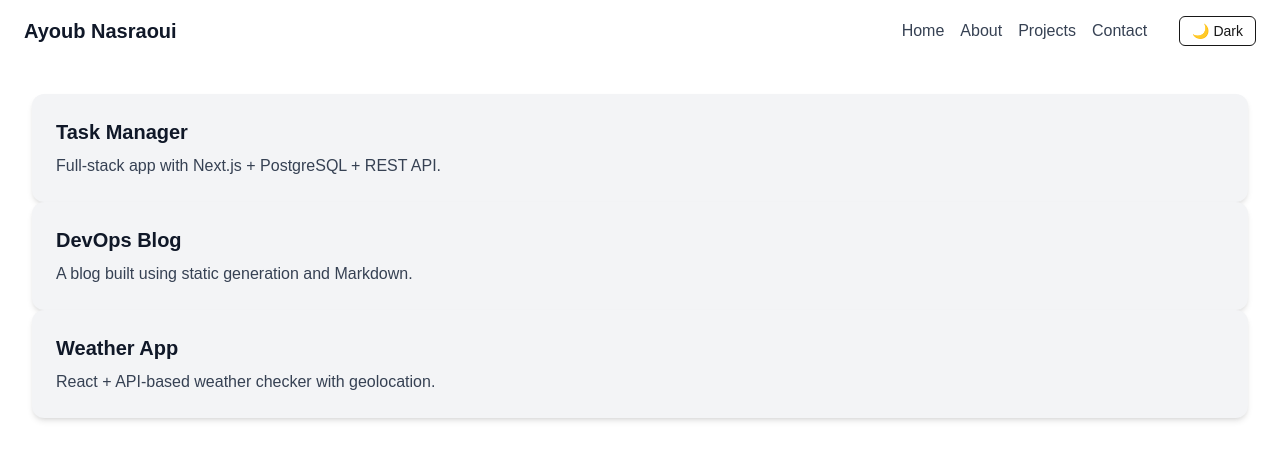
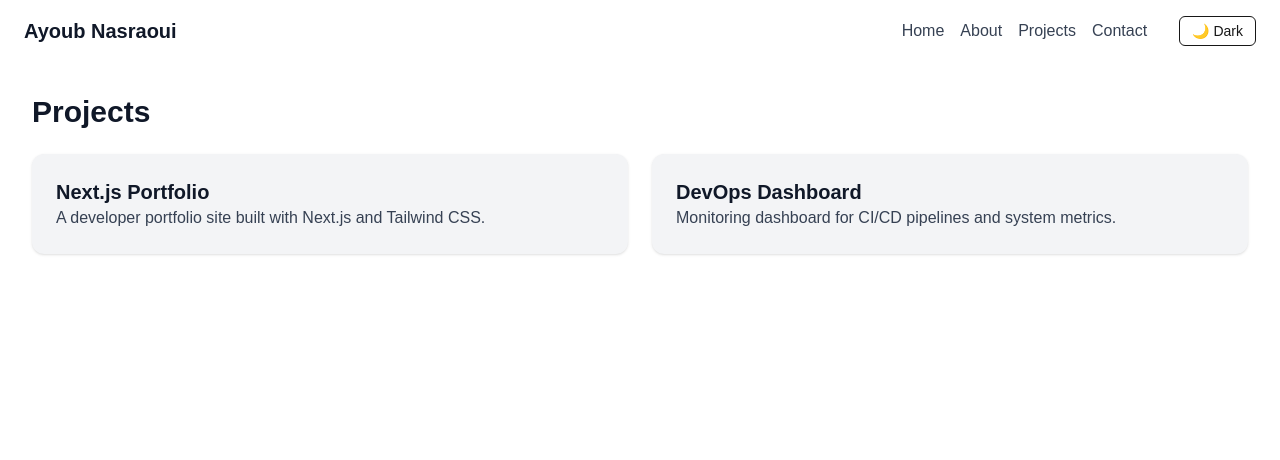
Before and after one commit to Ayoub-45/nextjs-portfolio-project, a Next.js app: page /projects in a window 1280 px wide. Shown: the top 460 px of the page. Built offline with nearby package versions, Linux system fonts and the light colour scheme.

Commit message:
Update the website

```diff
--- /dev/null
+++ b/src/data/projects.json
@@ -0,0 +1,16 @@
+[
+    {
+      "id": "1",
+      "slug": "nextjs-portfolio",
+      "title": "Next.js Portfolio",
+      "desc": "A developer portfolio site built with Next.js and Tailwind CSS.",
+      "content": "This project demonstrates how to build a modern, animated portfolio site using Next.js, Framer Motion, and Tailwind CSS. It includes dark mode, responsive design, and good SEO practices."
+    },
+    {
+      "id": "2",
+      "slug": "devops-dashboard",
+      "title": "DevOps Dashboard",
+      "desc": "Monitoring dashboard for CI/CD pipelines and system metrics.",
+      "content": "The dashboard aggregates data from multiple DevOps tools like Jenkins, GitHub Actions, and Prometheus to give real-time CI/CD and infrastructure health insights."
+    }
+  ]
--- a/src/pages/index.tsx
+++ b/src/pages/index.tsx
@@ -43,7 +43,6 @@ export default function Home() {
           >
           {"I'm a software engineer passionate about full-stack development, DevOps culture, and building modern web apps with great UX."}
         </motion.p>
-
         <motion.div
           className="grid grid-cols-1 md:grid-cols-3 gap-6 mt-8 w-full max-w-5xl"
           initial={{ opacity: 0 }}
--- a/src/pages/projects.tsx
+++ /dev/null
@@ -1,27 +0,0 @@
-"use client"
-import Card from '@/components/Card';
-import Layout from '@/components/Layout';
-const projects=[{
-  title: 'Task Manager',
-  desc: 'Full-stack app with Next.js + PostgreSQL + REST API.',
-},
-{
-  title: 'DevOps Blog',
-  desc: 'A blog built using static generation and Markdown.',
-},
-{
-  title: 'Weather App',
-  desc: 'React + API-based weather checker with geolocation.',
-},
-]
-export default function Projects() {
-  return (
-    <Layout>
-      {
-        projects.map((project, i) => (
-          <Card key={i} project={project}/>
-        ))
-      }
-    </Layout>
-  );
-}
--- /dev/null
+++ b/src/pages/projects/[slug].tsx
@@ -0,0 +1,43 @@
+import { GetStaticPaths, GetStaticProps } from 'next';
+import Layout from '@/components/Layout';
+import { Project } from '@/types';
+import projectsData from '@/data/projects.json';
+import { motion } from 'framer-motion';
+
+export default function ProjectDetail({ project }: { project: Project }) {
+  if (!project) return <Layout><p>Project not found.</p></Layout>;
+
+  return (
+    <Layout>
+      <motion.div
+        initial={{ opacity: 0, y: 30 }}
+        animate={{ opacity: 1, y: 0 }}
+        transition={{ duration: 0.6 }}
+      >
+        <h1 className="text-3xl font-bold mb-4 text-gray-900 dark:text-white">{project.title}</h1>
+        <p className="text-gray-700 dark:text-gray-300 whitespace-pre-line">{project.content}</p>
+      </motion.div>
+    </Layout>
+  );
+}
+
+export const getStaticPaths: GetStaticPaths = async () => {
+  const paths = projectsData.map((proj) => ({
+    params: { slug: proj.slug },
+  }));
+
+  return {
+    paths,
+    fallback: false,
+  };
+};
+
+export const getStaticProps: GetStaticProps = async ({ params }) => {
+  const project = projectsData.find((p) => p.slug === params?.slug);
+
+  return {
+    props: {
+      project: project || null,
+    },
+  };
+};
--- /dev/null
+++ b/src/pages/projects/index.tsx
@@ -0,0 +1,66 @@
+import { GetStaticProps } from 'next';
+import Link from 'next/link';
+import Layout from '@/components/Layout';
+import { Project } from '@/types';
+import { motion } from 'framer-motion';
+
+interface ProjectsPageProps {
+  projects: Project[];
+}
+
+export default function ProjectsPage({ projects }: ProjectsPageProps) {
+  return (
+    <Layout>
+      <motion.h1
+        className="text-3xl font-bold mb-6"
+        initial={{ opacity: 0, y: -20 }}
+        animate={{ opacity: 1, y: 0 }}
+        transition={{ duration: 0.6 }}
+      >
+        Projects
+      </motion.h1>
+
+      <motion.div
+        className="grid gap-6 grid-cols-1 md:grid-cols-2"
+        initial="hidden"
+        animate="visible"
+        variants={{
+          hidden: {},
+          visible: {
+            transition: {
+              staggerChildren: 0.15,
+            },
+          },
+        }}
+      >
+        {projects.map((proj) => (
+          <motion.div
+            key={proj.id}
+            variants={{
+              hidden: { opacity: 0, y: 20 },
+              visible: { opacity: 1, y: 0 },
+            }}
+          >
+            <Link href={`/projects/${proj.slug}`}>
+              <div className="p-6 bg-gray-100 dark:bg-gray-800 rounded-xl shadow hover:shadow-lg transition cursor-pointer">
+                <h2 className="text-xl font-semibold text-gray-900 dark:text-white">
+                  {proj.title}
+                </h2>
+                <p className="text-gray-700 dark:text-gray-300">{proj.desc}</p>
+              </div>
+            </Link>
+          </motion.div>
+        ))}
+      </motion.div>
+    </Layout>
+  );
+}
+
+export const getStaticProps: GetStaticProps = async () => {
+  const data = await import('../../data/projects.json');
+  return {
+    props: {
+      projects: data.default,
+    },
+  };
+};
--- /dev/null
+++ b/src/types/index.ts
@@ -0,0 +1,7 @@
+export interface Project {
+    id: string;
+    slug: string;
+    title: string;
+    desc: string;
+    content: string;
+  }
```
